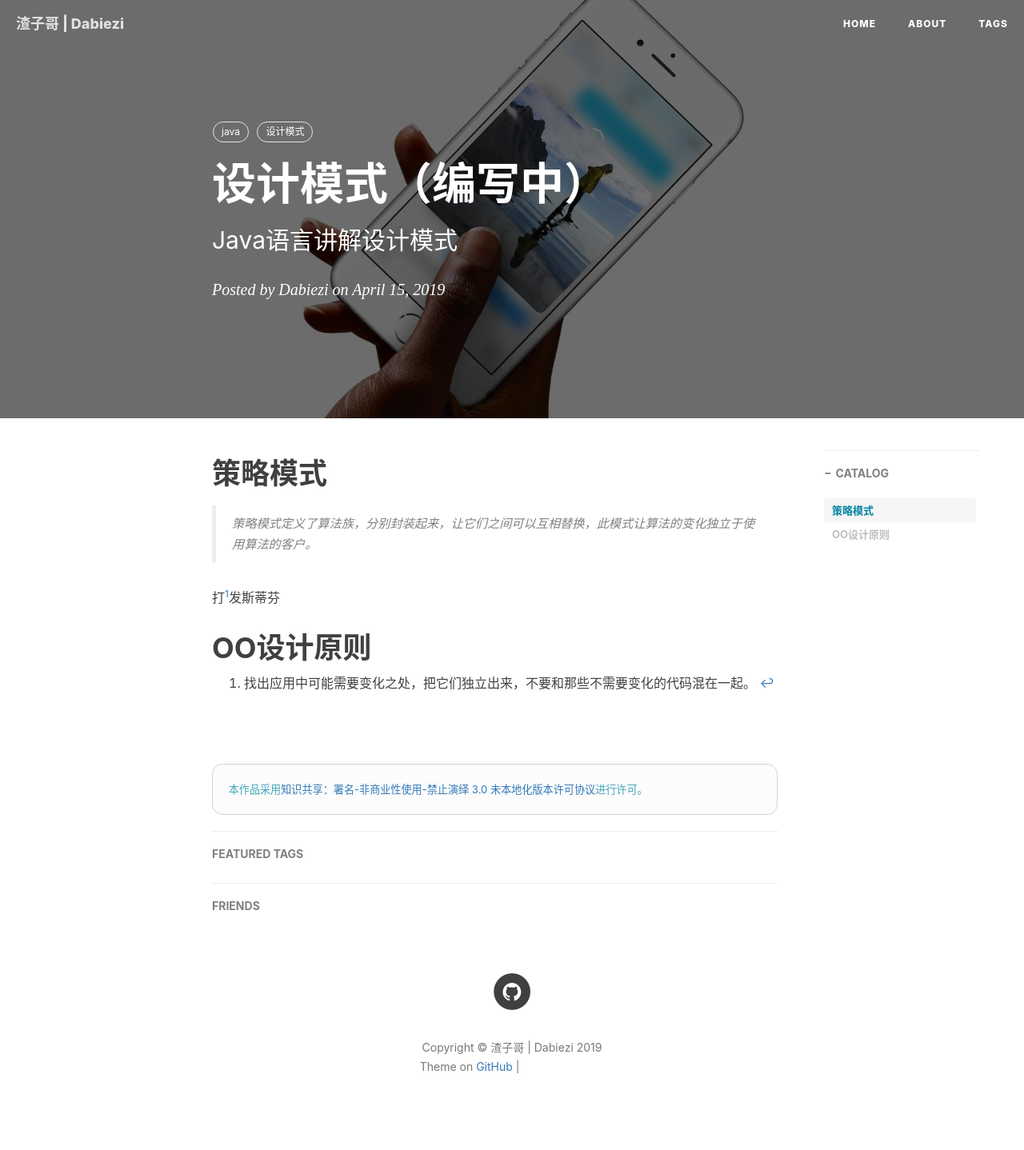
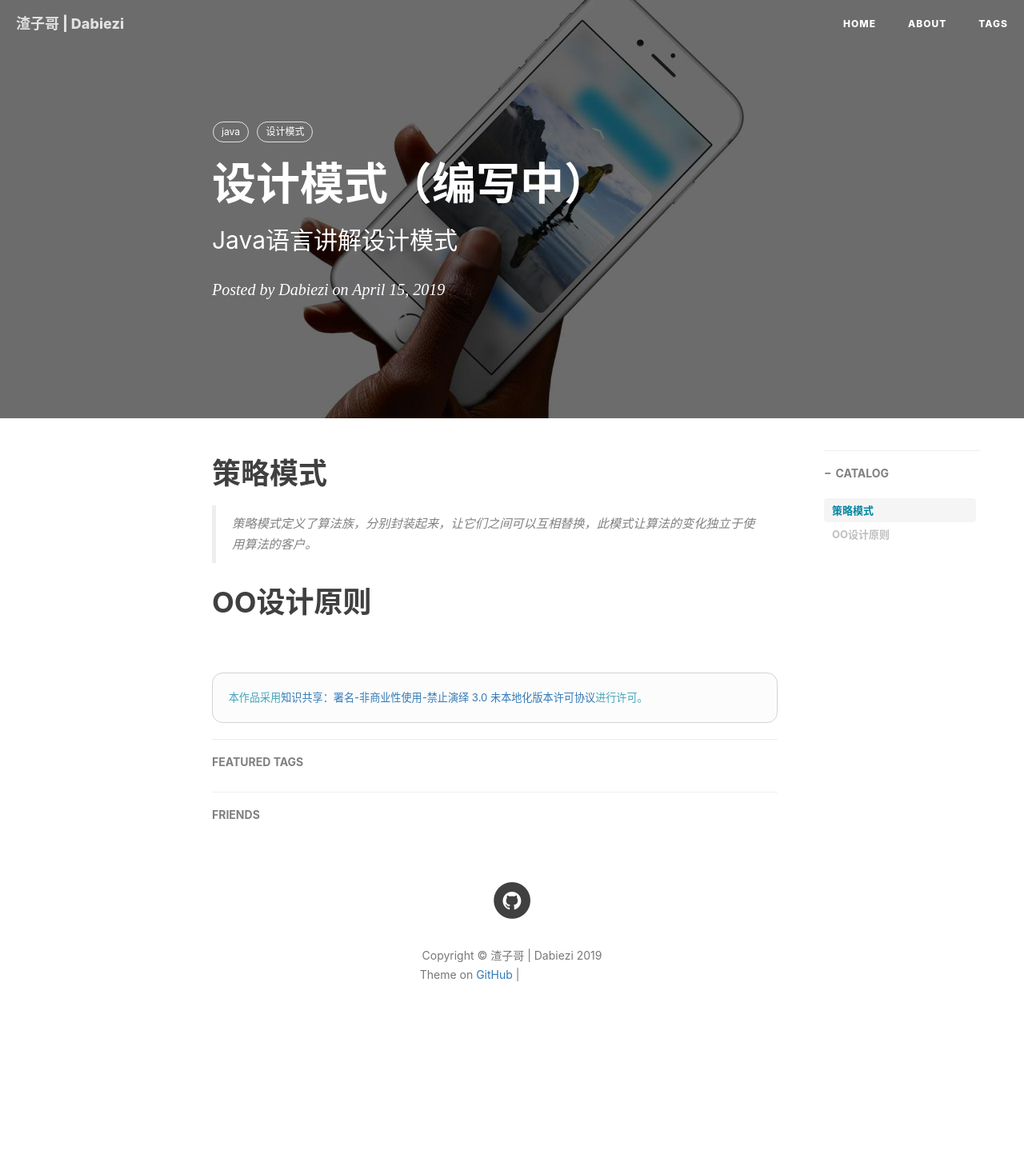
Before and after one commit to anxiouspig/anxiouspig.github.io, a Jekyll site: the page built from _posts/2019-04-14-设计模式.md, in a window 1280 px wide. Shown: the whole page at 80% size. Built offline with Jekyll 4.4.1, drawn with Linux system fonts in a browser that asks for light colours; nearby versions of some CDN libraries; comment, search, counter and statistics services are not loaded; after the commit the page ends 1323 px from its top, so only the background shows below that; grey boxes are pictures that could not be loaded.

Commit message:
Update 2019-04-14-设计模式.md

```diff
--- a/_posts/2019-04-14-设计模式.md
+++ b/_posts/2019-04-14-设计模式.md
@@ -13,8 +13,6 @@ tags:
 # 策略模式
 > 策略模式定义了算法族，分别封装起来，让它们之间可以互相替换，此模式让算法的变化独立于使用算法的客户。
 
-打[^1]发斯蒂芬
-
 # OO设计原则
 [^1]:找出应用中可能需要变化之处，把它们独立出来，不要和那些不需要变化的代码混在一起。
 [^2]:针对接口编程，而不是针对实现编程。
```
